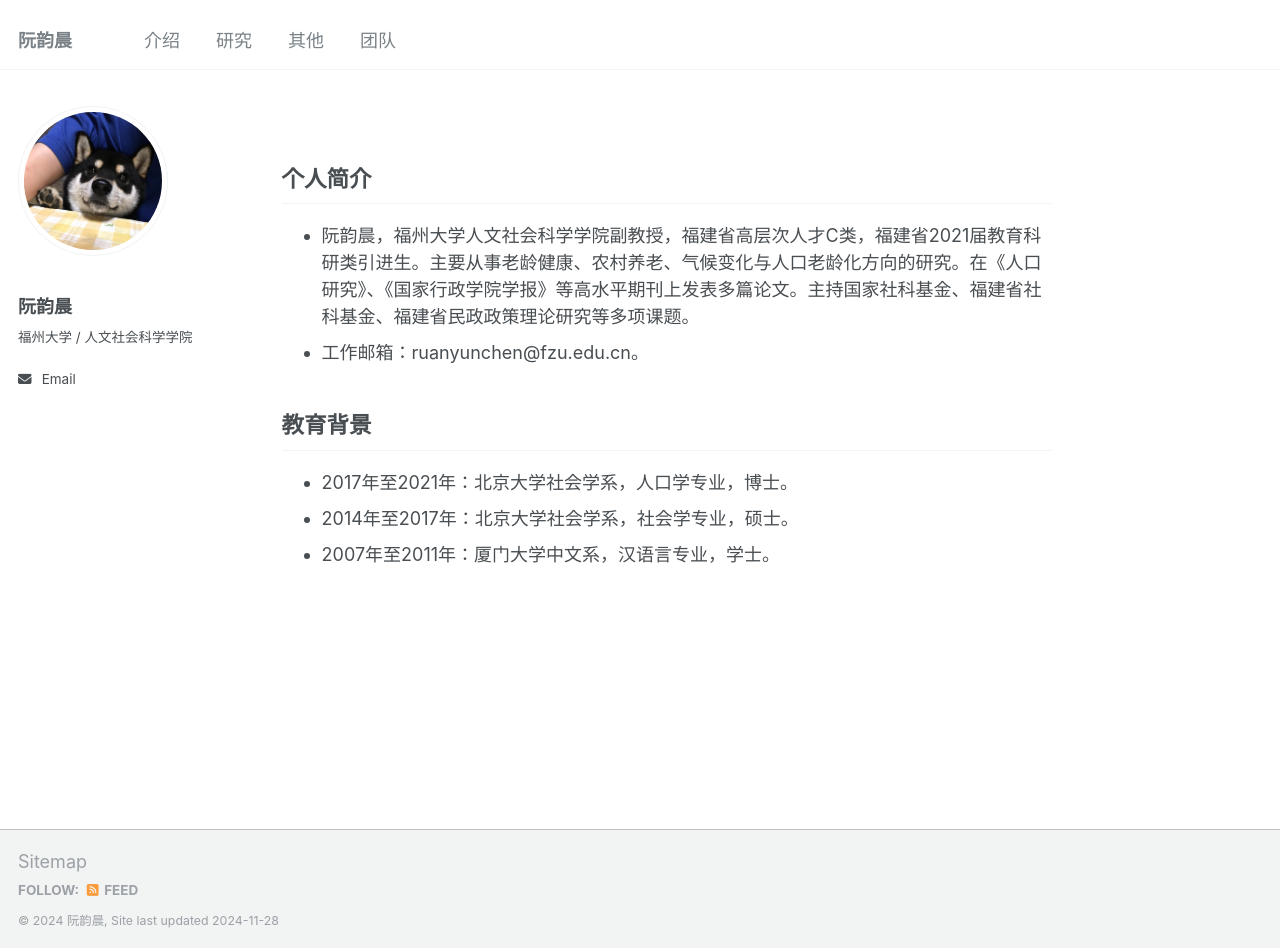
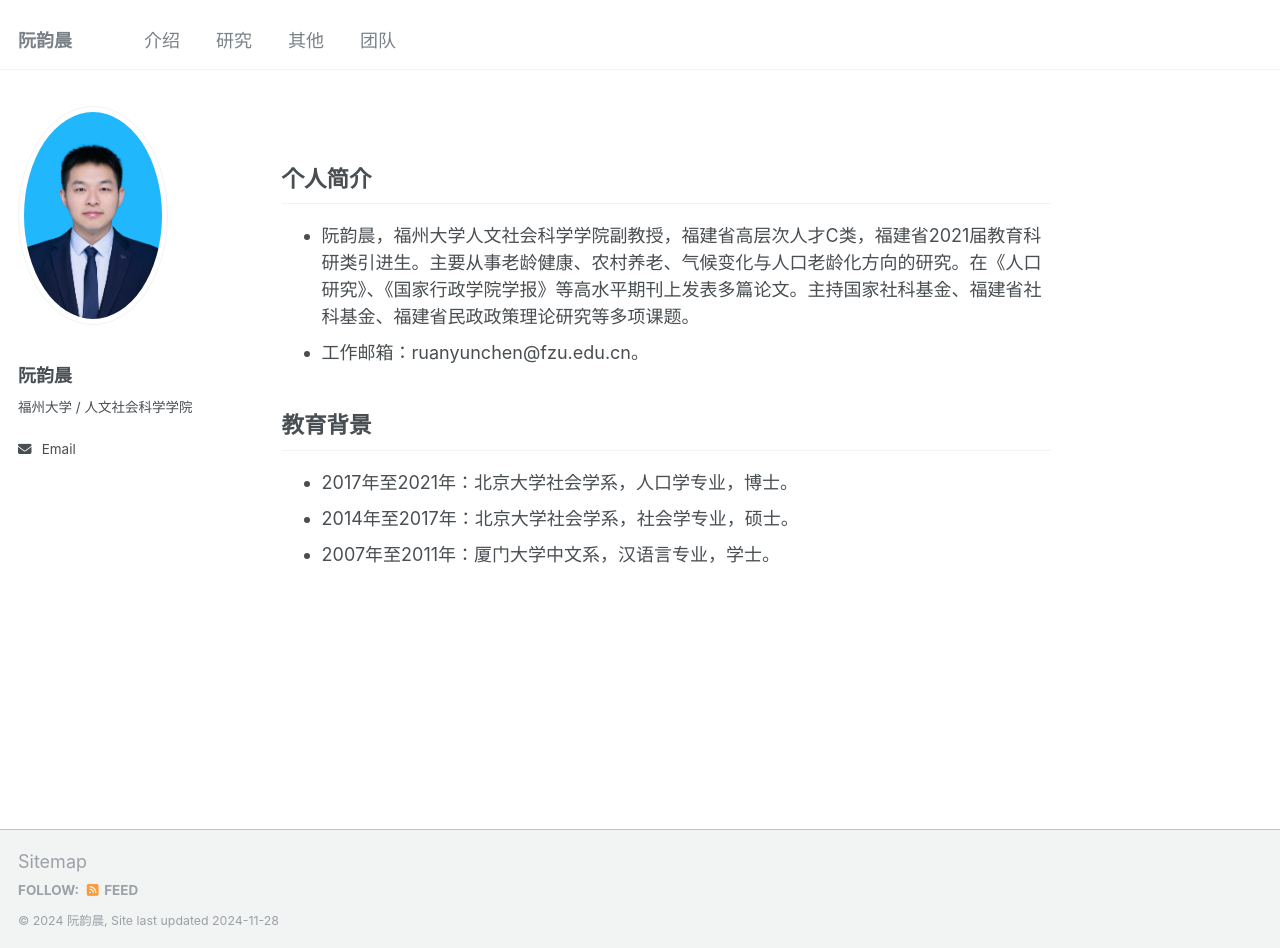
Before and after one commit to RuanYunchen/RuanYunchen.github.io, a Jekyll site: the page built from _pages/about.md, in a window 1280 px wide and 948 px high. Built offline with Jekyll 4.4.1, drawn with Linux system fonts in a browser that asks for light colours.

Commit message:
Update _config.yml

```diff
--- a/_config.yml
+++ b/_config.yml
@@ -11,7 +11,7 @@ repository               : "Github/RuanYunchen"
 # Site Author
 author:
   # Biographic information
-  avatar           : "My_photo_2.jpg"
+  avatar           : "My_photo_3.jpeg"
   avatar_class     : "custom-avatar"  # 添加自定义CSS类
   name             : "阮韵晨"
   pronouns         : # example: "she/her"
```
